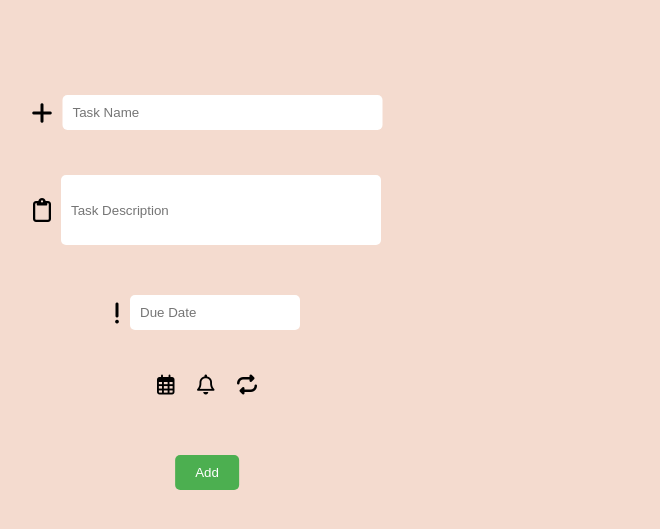
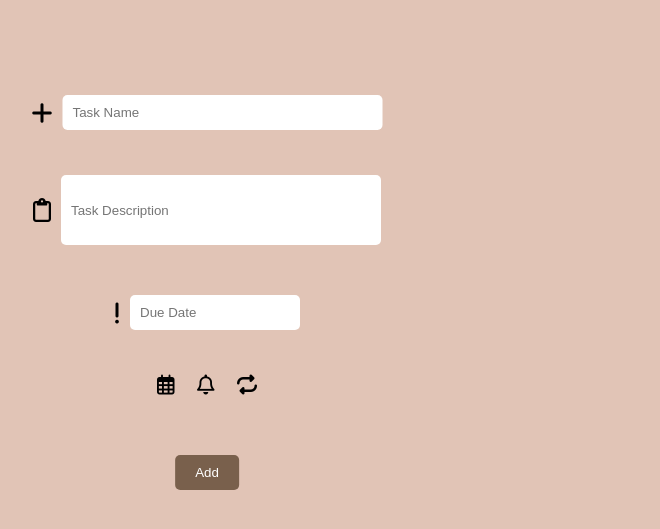
Before and after one commit to Ayanda-Radebe/to-do, a website: page index.html in a window 1280 px wide. Shown: the part 145-674 px from the top of the page, without its empty margins (113-773 px from the left). Drawn offline with nearby package versions, Linux system fonts and the light colour scheme.

Commit message:
background & button colours changed

```diff
--- a/styles.css
+++ b/styles.css
@@ -1,6 +1,6 @@
 body {
     font-family: Arial, sans-serif;
-    background-color: #f1cfbebb;
+    background-color: #dfbfafe8;
     display: flex;
     justify-content: space-between;
     height: 100vh;
@@ -237,13 +237,13 @@ h1 {
     padding: 10px 20px;
     border: none;
     border-radius: 5px;
-    background-color: #4CAF50;
+    background-color: #79604c;
     color: #fff;
     cursor: pointer;
   }
 
   #add-task-btn:hover {
-    background-color: #3e8e41;
+    background-color: #c7ad81;
   }
 
 
```
